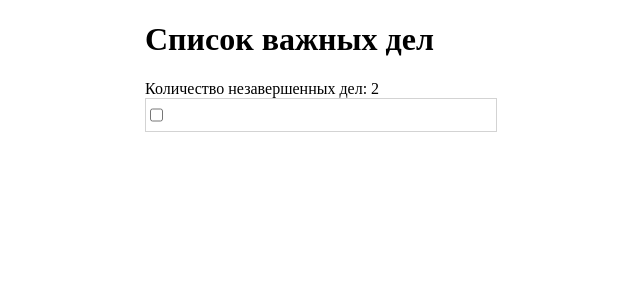
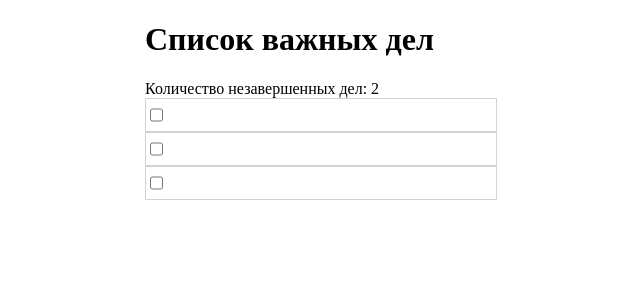
Before and after one commit to VoiceOfTime778/ToDos, a Vue app: page / in a window 1280 px wide. Shown: the top 300 px of the page, without its empty margins (295-935 px from the left). Built offline with nearby package versions, Linux system fonts and the light colour scheme.

Commit message:
Update App.vue
todoItem через v-for с ключами и пропсами

```diff
--- a/src/App.vue
+++ b/src/App.vue
@@ -5,7 +5,13 @@
         1) пробросить значения в props
         2) отслеживать изменения параметра isComplited
     -->
-    <TodoItem />
+    <TodoItem
+      v-for="item in todoItems"
+      :key="item.id"
+      :id="item.id"
+      :title="item.title"
+      :is-completed="item.isCompleted"
+    />
   </div>
 </template>
 
```
